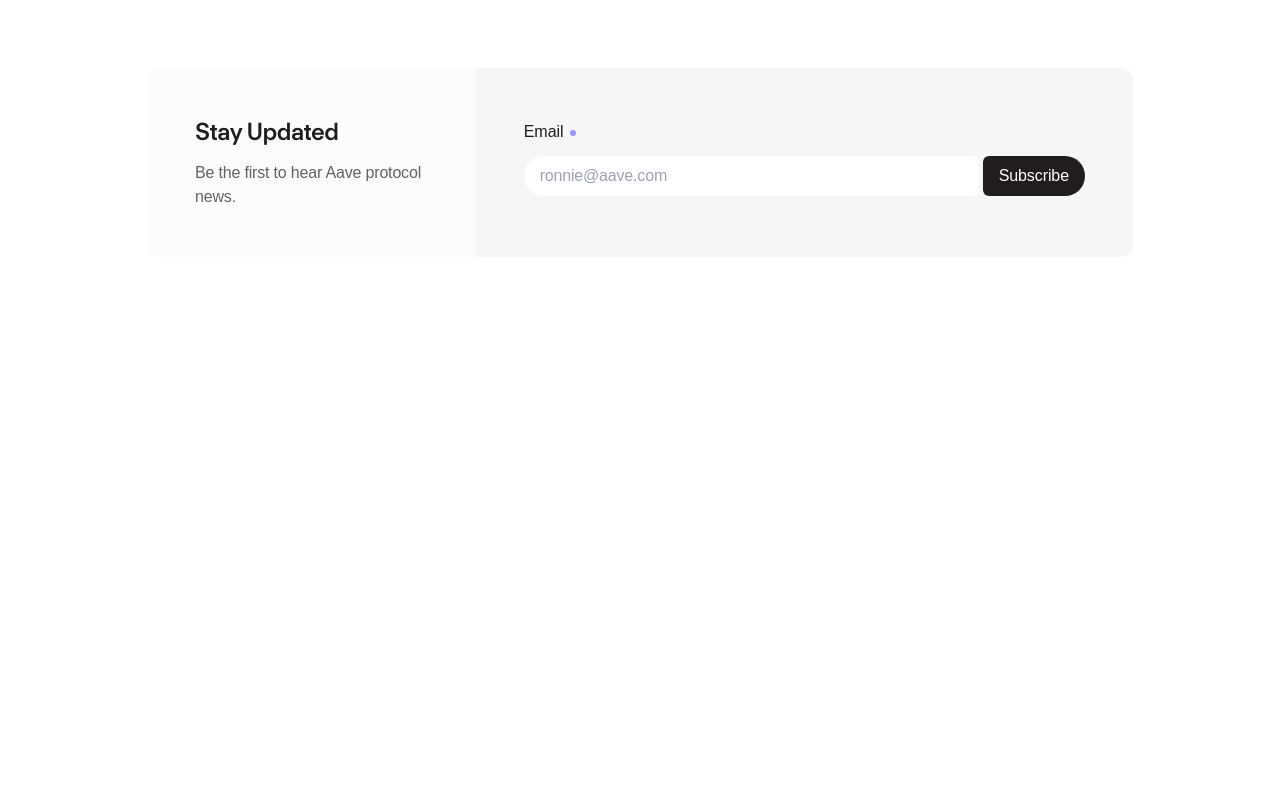
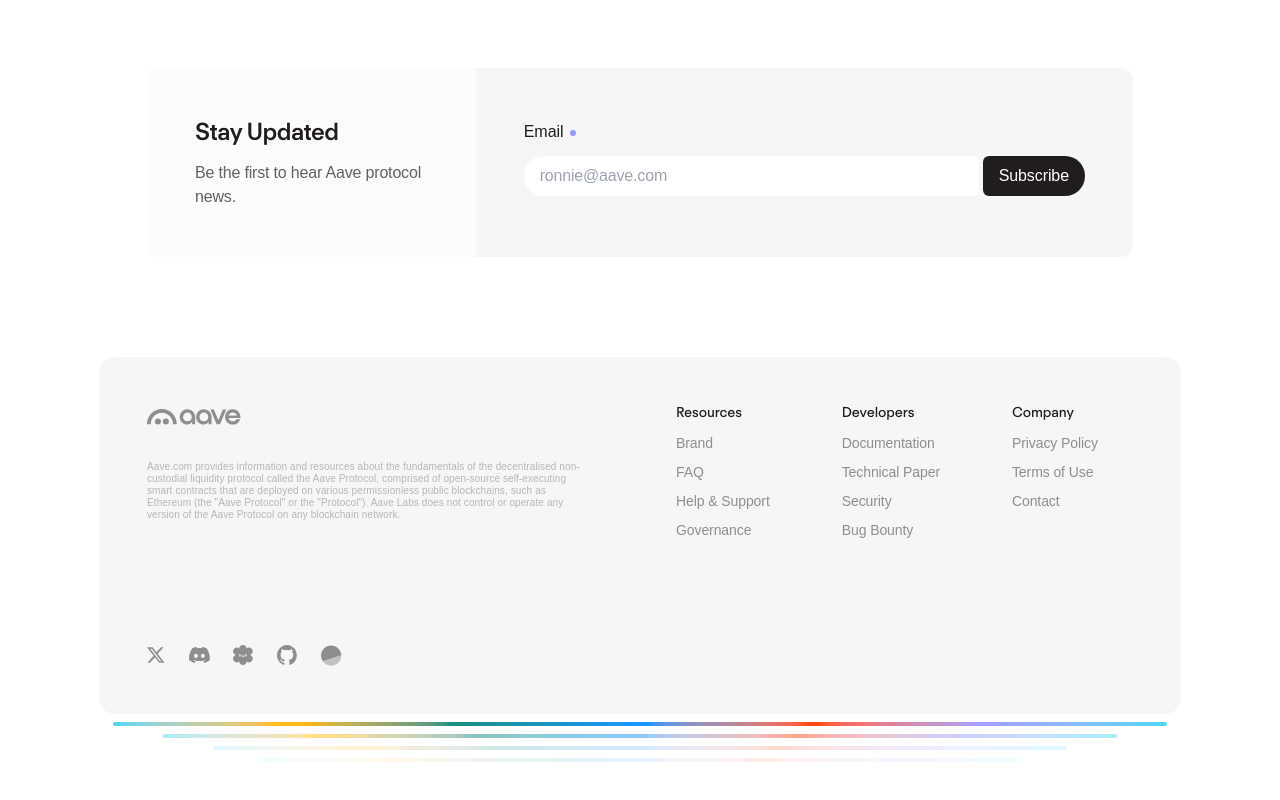
Before and after one commit to ayushnagarcodes/aave-clone, a Next.js app: page / in a window 1280 px wide. Shown: the part 9871-10671 px from the top of the page. Before the commit the page ends 10228 px from the top, so only its background shows below. Built offline with nearby package versions, Linux system fonts and the light colour scheme; a web font is replaced by a local one.

Commit message:
Add footer + Minor refactor

```diff
--- /dev/null
+++ b/app/_components/footer/Footer.tsx
@@ -0,0 +1,68 @@
+import AaveWordmark from "@/_assets/svgs/aave-wordmark.svg";
+import { footerData } from "@/_lib/data";
+import Link from "next/link";
+import FooterLinks from "@/_components/footer/FooterLinks";
+import IconX from "@/_assets/svgs/icons/x.svg";
+import IconDiscord from "@/_assets/svgs/icons/discord.svg";
+import IconHey from "@/_assets/svgs/icons/hey.svg";
+import IconGithub from "@/_assets/svgs/icons/github.svg";
+import IconDune from "@/_assets/svgs/icons/dune.svg";
+import FooterLines from "@/_components/footer/FooterLines";
+
+const linkClass =
+  "h-[22px] fill-[--fg-3] overflow-visible transition-colors duration-100 ease-in hover:fill-[--fg-1]";
+
+function Footer() {
+  return (
+    <div className="mx-auto w-[min(100%,1082px)] md:p-0 md:pb-[4.5rem] px-5 pb-12">
+      <footer className="rounded-2xl bg-[--bg-4] px-6 py-10 md:p-12">
+        <div className="flex flex-col md:flex-row justify-between gap-x-20 gap-y-12 md-gap-y-0">
+          <div>
+            <Link href="/">
+              <AaveWordmark className="h-4 fill-[--fg-3]" />
+            </Link>
+            <p className="mt-8 max-w-[433px] text-[10px] leading-[120%] tracking-[0.1px] text-[#b6b6b6]">
+              Aave.com provides information and resources about the fundamentals
+              of the decentralised non-custodial liquidity protocol called the
+              Aave Protocol, comprised of open-source self-executing smart
+              contracts that are deployed on various permissionless public
+              blockchains, such as Ethereum (the &quot;Aave Protocol&quot; or
+              the &quot;Protocol&quot;). Aave Labs does not control or operate
+              any version of the Aave Protocol on any blockchain network.
+            </p>
+          </div>
+
+          <div className="w-[min(100%,457px)]">
+            <ul className="list-none flex gap-8 md:gap-x-[4.5rem] md:justify-start xs:justify-between justify-start xs:flex-nowrap flex-wrap">
+              {footerData.map((item) => (
+                <FooterLinks key={item.id} data={item} />
+              ))}
+            </ul>
+          </div>
+        </div>
+
+        <div className="flex items-center gap-x-6 mt-[6.5rem]">
+          <Link href="/">
+            <IconX className={linkClass} />
+          </Link>
+          <Link href="/">
+            <IconDiscord className={linkClass} />
+          </Link>
+          <Link href="/">
+            <IconHey className={linkClass} />
+          </Link>
+          <Link href="/">
+            <IconGithub className={linkClass} />
+          </Link>
+          <Link href="/">
+            <IconDune className={linkClass} />
+          </Link>
+        </div>
+      </footer>
+
+      <FooterLines />
+    </div>
+  );
+}
+
+export default Footer;
--- /dev/null
+++ b/app/_components/footer/FooterLines.tsx
@@ -0,0 +1,60 @@
+import { easeSwift } from "@/_lib/utils";
+import { motion } from "motion/react";
+
+const lineClass =
+  "relative h-3 max-w-full transition-opacity duration-1000 ease-in hover:opacity-100 hover:transition-opacity hover:duration-[120ms] hover:ease-in after:content-[''] after:absolute after:left-0 after:right-0 after:bottom-0 after:rounded-[4px] after:h-1 after:animate-slideFooterLine";
+
+const footerLineContainerVariants = {
+  hidden: { opacity: 0 },
+  visible: {
+    opacity: 1,
+    transition: { staggerChildren: 0.05 },
+  },
+};
+
+const footerLineVariants = {
+  hidden: (i: number) => ({ scaleX: 0.25, y: -12 * i }),
+  visible: {
+    scaleX: 1,
+    y: 0,
+    transition: { duration: 1, ease: easeSwift },
+  },
+};
+
+function FooterLines() {
+  return (
+    <motion.div
+      variants={footerLineContainerVariants}
+      initial="hidden"
+      whileInView="visible"
+      viewport={{ amount: 1, once: true }}
+      className="mx-auto"
+    >
+      <motion.div
+        variants={footerLineVariants}
+        custom={0}
+        className={`footer-line ${lineClass} mx-4 md:mx-3.5`}
+      ></motion.div>
+
+      <motion.div
+        variants={footerLineVariants}
+        custom={1}
+        className={`footer-line ${lineClass} mx-8 md:mx-16 opacity-50`}
+      ></motion.div>
+
+      <motion.div
+        variants={footerLineVariants}
+        custom={2}
+        className={`footer-line ${lineClass} mx-12 md:mx-[7.125rem] opacity-20`}
+      ></motion.div>
+
+      <motion.div
+        variants={footerLineVariants}
+        custom={3}
+        className={`footer-line ${lineClass} mx-16 md:mx-[10.25rem] opacity-10`}
+      ></motion.div>
+    </motion.div>
+  );
+}
+
+export default FooterLines;
--- /dev/null
+++ b/app/_components/footer/FooterLinks.tsx
@@ -0,0 +1,30 @@
+import type { FooterType } from "@/_types/types";
+import Link from "next/link";
+
+interface FooterLinksProps {
+  data: FooterType;
+}
+
+function FooterLinks({ data }: FooterLinksProps) {
+  return (
+    <li className="tracking-[-.09px]">
+      <p className="font-brand text-sm leading-[105%] font-medium">
+        {data.title}
+      </p>
+      <ul className="list-none flex flex-col gap-y-3 mt-4">
+        {data.subLinks.map((link) => (
+          <li key={link} className="leading-[105%]">
+            <Link
+              className="leading-[120%] text-sm text-[--fg-3] hover:text-[--fg-1] transition-colors duration-100 ease-in"
+              href="/"
+            >
+              {link}
+            </Link>
+          </li>
+        ))}
+      </ul>
+    </li>
+  );
+}
+
+export default FooterLinks;
--- a/app/_lib/data.ts
+++ b/app/_lib/data.ts
@@ -2,6 +2,7 @@
   BuilderType,
   FaqType,
   FeatureType,
+  FooterType,
   MenuType,
   SecurityType,
 } from "@/_types/types";
@@ -270,3 +271,21 @@
       "AAVE is used as the centre of gravity of Aave Protocol governance. AAVE is used to vote and decide on the outcome of Aave Improvement Proposals (AIPs). Apart from this, AAVE can be staked within the protocol Safety Module to provide a backstop in the case of a shortfall event, and earn incentives for doing so.",
   },
 ];
+
+export const footerData: FooterType[] = [
+  {
+    id: 1,
+    title: "Resources",
+    subLinks: ["Brand", "FAQ", "Help & Support", "Governance"],
+  },
+  {
+    id: 2,
+    title: "Developers",
+    subLinks: ["Documentation", "Technical Paper", "Security", "Bug Bounty"],
+  },
+  {
+    id: 3,
+    title: "Company",
+    subLinks: ["Privacy Policy", "Terms of Use", "Contact"],
+  },
+];
--- a/app/_types/types.ts
+++ b/app/_types/types.ts
@@ -41,3 +41,9 @@
   question: string;
   answer: string;
 }
+
+export interface FooterType {
+  id: number;
+  title: string;
+  subLinks: string[];
+}
--- a/app/globals.css
+++ b/app/globals.css
@@ -81,6 +81,28 @@
     hsla(0, 0%, 100%, 0.042) 86.1%, hsla(0, 0%, 100%, 0.021) 91%,
     hsla(0, 0%, 100%, 0.008) 95.2%, hsla(0, 0%, 100%, 0.002) 98.2%,
     hsla(0, 0%, 100%, 0);
+
+  --footer-line-gradient: linear-gradient(
+      0deg,
+      color(display-p3 1 1 1/0.1),
+      color(display-p3 1 1 1/0.1)
+    ),
+    linear-gradient(
+      90deg,
+      color(display-p3 0.4196 0.8078 0.9608),
+      color(display-p3 1 0.7216 0) 8.3%,
+      color(display-p3 0.1216 0.502 0.4824) 16.6%,
+      color(display-p3 0.102 0.5333 0.9725) 24.9%,
+      color(display-p3 0.949 0.2863 0) 33.2%,
+      color(display-p3 0.5951 0.587 1) 41.5%,
+      color(display-p3 0.4196 0.8078 0.9608) 49.8%,
+      color(display-p3 1 0.7216 0) 58.1%,
+      color(display-p3 0.1216 0.502 0.4824) 66.4%,
+      color(display-p3 0.102 0.5333 0.9725) 74.7%,
+      color(display-p3 0.949 0.2863 0) 83%,
+      color(display-p3 0.5951 0.587 1) 91.3%,
+      color(display-p3 0.4196 0.8078 0.9608)
+    );
 }
 
 @supports (color: color(display-p3 1 1 1)) {
@@ -184,3 +206,8 @@
   right: 0;
   background-image: linear-gradient(270deg, var(--gradient-stops));
 }
+
+.footer-line::after {
+  background-image: var(--footer-line-gradient);
+  background-size: 200% 200%;
+}
--- a/app/page.tsx
+++ b/app/page.tsx
@@ -14,6 +14,7 @@
 import Security from "@/_components/security/Security";
 import FaqContainer from "@/_components/faq/FaqContainer";
 import Cta from "@/_components/cta/Cta";
+import Footer from "@/_components/footer/Footer";
 
 const homeVariants = { hidden: { opacity: 0 }, visible: { opacity: 1 } };
 
@@ -45,6 +46,8 @@
         <hr className="section-divider" />
         <Cta />
       </motion.main>
+
+      <Footer />
     </>
   );
 }
--- a/tailwind.config.ts
+++ b/tailwind.config.ts
@@ -30,11 +30,17 @@
           "0%": { transform: "translateX(0)" },
           "100%": { transform: "translateX(-50%)" },
         },
+        slideFooterLine: {
+          "0%": { backgroundPosition: "0 0" },
+          "70%": { backgroundPosition: "0 0" },
+          "100%": { backgroundPosition: "100% 0" },
+        },
       },
       animation: {
         pulse: "pulse 2s ease-out infinite both",
         pulseDot: "pulseDot 2s ease-out infinite both",
         slide: "slide 20s linear infinite both",
+        slideFooterLine: "slideFooterLine 6s ease-in-out infinite",
       },
       screens: {
         xs: "520px",
```
Also changed, not shown: app/_components/security/Security.tsx (+4 -4 lines), app/_assets/svgs/aave-wordmark.svg (added), app/_assets/svgs/icons/x.svg.
